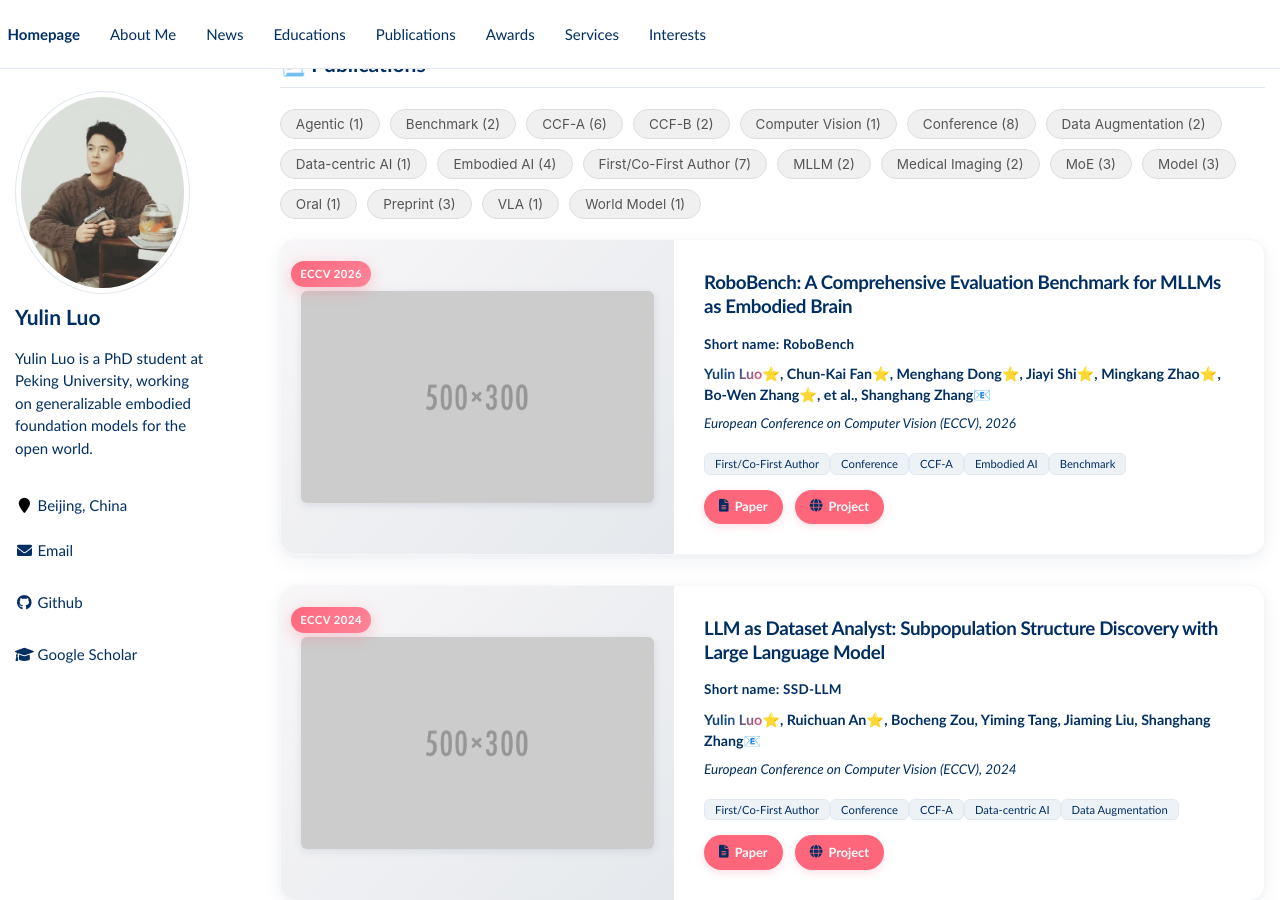
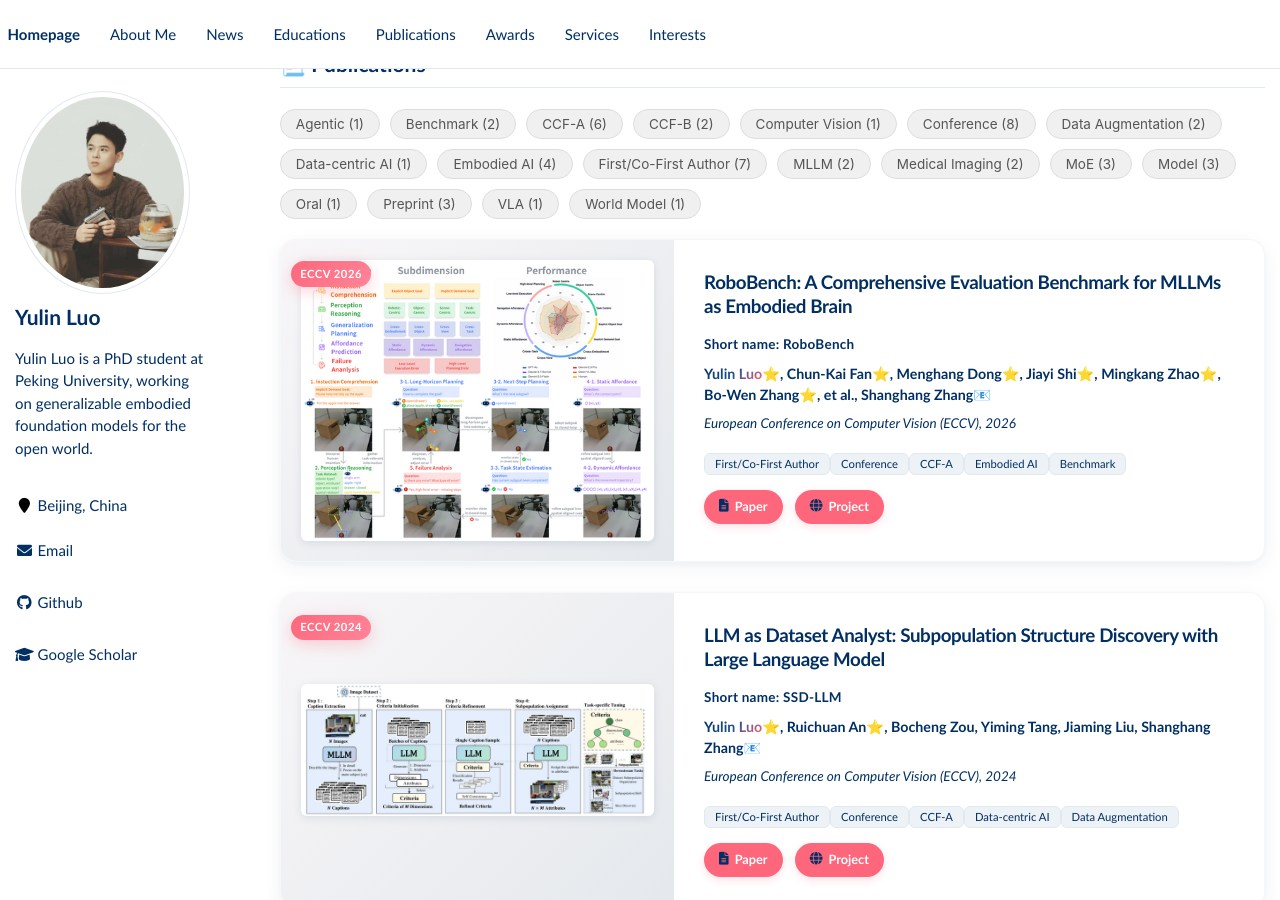
Before and after one commit to yulin-luo/yulin-luo.github.io, a Jekyll site: the page built from _pages/about.md, in a window 1280 px wide and 900 px high, scrolled down 1275 px. Built offline with Jekyll 4.4.1, drawn with Linux system fonts in a browser that asks for light colours.

Commit message:
personal_web: add arXiv-sourced teaser figures for publications
Extract figures from arXiv LaTeX source and resize to fit paper cards.

Radiology VLM keeps placeholder pending source availability.

🤖 Generated with [Claude Code](https://claude.com/claude-code)

```diff
--- a/_pages/about.md
+++ b/_pages/about.md
@@ -86,7 +86,7 @@ Feel free to reach out if you'd like to discuss research or explore potential co
   <div class='paper-box floating-card' data-tags="First/Co-First Author, Conference, CCF-A, Embodied AI, Benchmark">
     <div class='paper-box-image'>
       <div class="badge pulse-accent">ECCV 2026</div>
-      <img src='images/500x300.png' alt="RoboBench teaser" width="100%">
+      <img src='images/robobench.png' alt="RoboBench teaser" width="100%">
     </div>
     <div class='paper-box-text'>
       <h3>RoboBench: A Comprehensive Evaluation Benchmark for MLLMs as Embodied Brain</h3>
@@ -103,7 +103,7 @@ Feel free to reach out if you'd like to discuss research or explore potential co
   <div class='paper-box floating-card' data-tags="First/Co-First Author, Conference, CCF-A, Data-centric AI, Data Augmentation">
     <div class='paper-box-image'>
       <div class="badge pulse-accent">ECCV 2024</div>
-      <img src='images/500x300.png' alt="SSD-LLM teaser" width="100%">
+      <img src='images/ssdllm.png' alt="SSD-LLM teaser" width="100%">
     </div>
     <div class='paper-box-text'>
       <h3>LLM as Dataset Analyst: Subpopulation Structure Discovery with Large Language Model</h3>
@@ -120,7 +120,7 @@ Feel free to reach out if you'd like to discuss research or explore potential co
   <div class='paper-box floating-card' data-tags="First/Co-First Author, Conference, CCF-A, Oral, Model, MoE">
     <div class='paper-box-image'>
       <div class="badge pulse-accent">AAAI 2026 · Oral</div>
-      <img src='images/500x300.png' alt="MoASE teaser" width="100%">
+      <img src='images/moase.png' alt="MoASE teaser" width="100%">
     </div>
     <div class='paper-box-text'>
       <h3>Decomposing the Neurons: Activation Sparsity via Mixture of Experts for Continual Test-Time Adaptation</h3>
@@ -137,7 +137,7 @@ Feel free to reach out if you'd like to discuss research or explore potential co
   <div class='paper-box floating-card' data-tags="First/Co-First Author, Conference, CCF-B, Medical Imaging, Data Augmentation">
     <div class='paper-box-image'>
       <div class="badge pulse-accent">MICCAI 2022</div>
-      <img src='images/500x300.png' alt="RandStainNA teaser" width="100%">
+      <img src='images/randstainna.png' alt="RandStainNA teaser" width="100%">
     </div>
     <div class='paper-box-text'>
       <h3>RandStainNA: Learning Stain-Agnostic Features from Histology Slides by Bridging Stain Augmentation and Normalization</h3>
@@ -154,7 +154,7 @@ Feel free to reach out if you'd like to discuss research or explore potential co
   <div class='paper-box floating-card' data-tags="First/Co-First Author, Preprint, Embodied AI, VLA">
     <div class='paper-box-image'>
       <div class="badge pulse-accent">Preprint 2026</div>
-      <img src='images/500x300.png' alt="Look Before Acting teaser" width="100%">
+      <img src='images/lookbeforeacting.png' alt="Look Before Acting teaser" width="100%">
     </div>
     <div class='paper-box-text'>
       <h3>Look Before Acting: Enhancing Vision Foundation Representations for Vision-Language-Action Models</h3>
@@ -186,7 +186,7 @@ Feel free to reach out if you'd like to discuss research or explore potential co
   <div class='paper-box floating-card' data-tags="First/Co-First Author, Preprint, Model, MoE">
     <div class='paper-box-image'>
       <div class="badge pulse-accent">Preprint 2023</div>
-      <img src='images/500x300.png' alt="WM-MoE teaser" width="100%">
+      <img src='images/wmmoe.png' alt="WM-MoE teaser" width="100%">
     </div>
     <div class='paper-box-text'>
       <h3>WM-MoE: Weather-Aware Multi-Scale Mixture-of-Experts for Blind Adverse Weather Removal</h3>
@@ -202,7 +202,7 @@ Feel free to reach out if you'd like to discuss research or explore potential co
   <div class='paper-box floating-card' data-tags="Conference, CCF-B, Embodied AI, Benchmark">
     <div class='paper-box-image'>
       <div class="badge pulse-accent">RSS 2025</div>
-      <img src='images/500x300.png' alt="RoboMIND teaser" width="100%">
+      <img src='images/robomind.png' alt="RoboMIND teaser" width="100%">
     </div>
     <div class='paper-box-text'>
       <h3>RoboMIND: Benchmark on Multi-Embodiment Intelligence Normative Data for Robot Manipulation</h3>
@@ -218,7 +218,7 @@ Feel free to reach out if you'd like to discuss research or explore potential co
   <div class='paper-box floating-card' data-tags="Conference, CCF-A, Computer Vision, MLLM">
     <div class='paper-box-image'>
       <div class="badge pulse-accent">ICLR 2025</div>
-      <img src='images/500x300.png' alt="Draw-and-Understand teaser" width="100%">
+      <img src='images/drawandunderstand.png' alt="Draw-and-Understand teaser" width="100%">
     </div>
     <div class='paper-box-text'>
       <h3>Draw-and-Understand: Leveraging Visual Prompts to Enable MLLMs to Comprehend What You Want</h3>
@@ -234,7 +234,7 @@ Feel free to reach out if you'd like to discuss research or explore potential co
   <div class='paper-box floating-card' data-tags="Conference, CCF-A, Embodied AI, Agentic, World Model">
     <div class='paper-box-image'>
       <div class="badge pulse-accent">NeurIPS 2025</div>
-      <img src='images/500x300.png' alt="SEEA-R1 teaser" width="100%">
+      <img src='images/seear1.png' alt="SEEA-R1 teaser" width="100%">
     </div>
     <div class='paper-box-text'>
       <h3>SEEA-R1: Tree-Structured Reinforcement Fine-Tuning for Self-Evolving Embodied Agents</h3>
@@ -250,7 +250,7 @@ Feel free to reach out if you'd like to discuss research or explore potential co
   <div class='paper-box floating-card' data-tags="Conference, CCF-A, Model, MoE">
     <div class='paper-box-image'>
       <div class="badge pulse-accent">AAAI 2024</div>
-      <img src='images/500x300.png' alt="MoFME teaser" width="100%">
+      <img src='images/mofme.png' alt="MoFME teaser" width="100%">
     </div>
     <div class='paper-box-text'>
       <h3>Efficient Deweather Mixture-of-Experts with Uncertainty-Aware Feature-Wise Linear Modulation</h3>
```
Also changed, not shown: images/drawandunderstand.png (added), images/lookbeforeacting.png (added), images/moase.png (added), images/mofme.png (added), images/randstainna.png (added), images/robobench.png (added), images/robomind.png (added), images/seear1.png (added), images/ssdllm.png (added), images/wmmoe.png (added).
